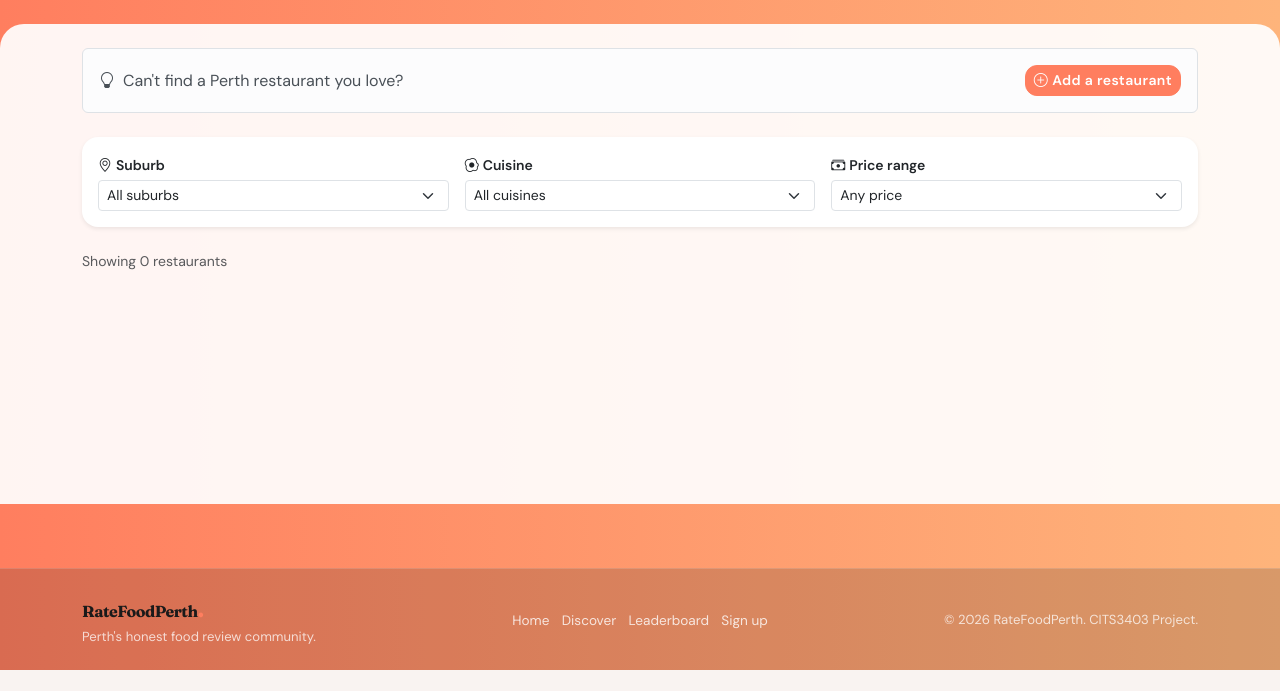
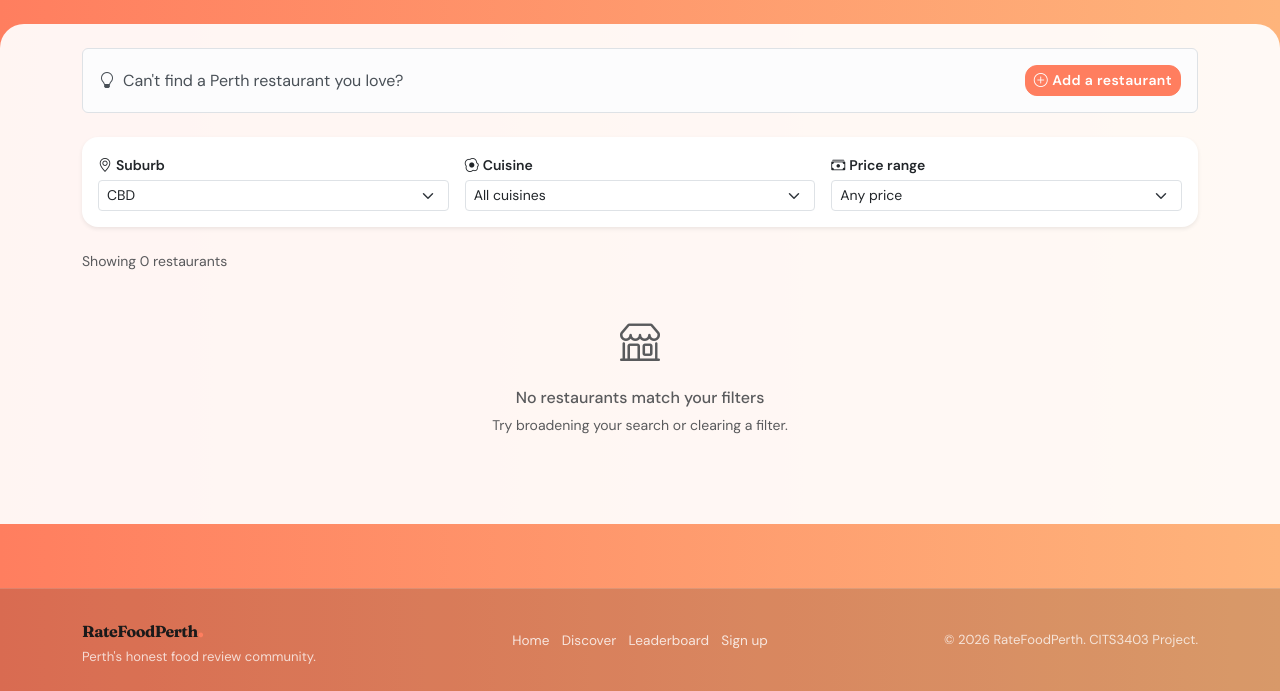
Before and after one commit to kynaaaan/CITS3403, a Flask app: page /search?suburb=cbd in a window 1280 px wide. Shown: the part 194-885 px from the top of the page. Before the commit the page ends 864 px from the top, so only its background shows below. Run offline with Flask 3, Linux system fonts and the light colour scheme; some libraries are stand-ins or nearby versions.

Commit message:
DB Querying for /search, previously the entire database was dumped onto the page and then sorted through with js. - now query params pre populate dropdowns, filters via .filter()

```diff
--- a/app/main/routes.py
+++ b/app/main/routes.py
@@ -1,5 +1,6 @@
 from flask import Blueprint
 from flask import render_template
+from flask import request
 
 from flask_login import login_required
 from flask_login import current_user
@@ -34,9 +35,29 @@ def index():
 
 @bp.route('/search')
 def search():
+    suburb  = request.args.get('suburb', '').strip()
+    cuisine = request.args.get('cuisine', '').strip()
+    price   = request.args.get('price', '').strip()
+
+    q = Restaurant.query
+    if suburb:
+        q = q.filter(Restaurant.suburb == suburb)
+    if price:
+        try:
+            q = q.filter(Restaurant.price_range == int(price))
+        except ValueError:
+            pass  # ignore garbage values
+
+    restaurants = q.order_by(Restaurant.name).all()
+    if cuisine:
+        restaurants = [r for r in restaurants if cuisine in (r.cuisine_tags or [])]
+
     return render_template(
         'main/search.html',
-        restaurants=Restaurant.query.all(),
+        restaurants=restaurants,
+        selected_suburb=suburb,
+        selected_cuisine=cuisine,
+        selected_price=price,
     )
 
 
--- a/app/templates/main/search.html
+++ b/app/templates/main/search.html
@@ -50,7 +50,7 @@
                     aria-label="Filter by suburb">
               <option value="">All suburbs</option>
               {% for slug, label in SUBURB_DISPLAY.items() %}
-              <option value="{{ slug }}">{{ label }}</option>
+              <option value="{{ slug }}" {% if selected_suburb == slug %}selected{% endif %}>{{ label }}</option>
               {% endfor %}
             </select>
           </div>
@@ -63,7 +63,7 @@
                     aria-label="Filter by cuisine">
               <option value="">All cuisines</option>
               {% for slug, label in CUISINE_DISPLAY.items() %}
-              <option value="{{ slug }}">{{ label }}</option>
+              <option value="{{ slug }}" {% if selected_cuisine == slug %}selected{% endif %}>{{ label }}</option>
               {% endfor %}
             </select>
           </div>
@@ -76,7 +76,7 @@
                     aria-label="Filter by price range">
               <option value="">Any price</option>
               {% for val, label in PRICE_DISPLAY.items() %}
-              <option value="{{ val }}">{{ label }}</option>
+              <option value="{{ val }}" {% if selected_price == val %}selected{% endif %}>{{ label }}</option>
               {% endfor %}
             </select>
           </div>
@@ -129,8 +129,8 @@
     </div><!-- end #restaurantGrid -->
 
 
-    <!-- Empty state — shown when no restaurants match the active filters -->
-    <div id="emptyState" class="text-center py-5" style="display:none;">
+    <!-- Empty state shown when no restaurants match the active filters.-->
+    <div id="emptyState" class="text-center py-5" {% if restaurants %}style="display:none;"{% endif %}>
       <i class="bi bi-shop text-muted" style="font-size: 2.5rem;"></i>
       <h6 class="mt-3 text-muted">No restaurants match your filters</h6>
       <p class="text-muted small">Try broadening your search or clearing a filter.</p>
```
